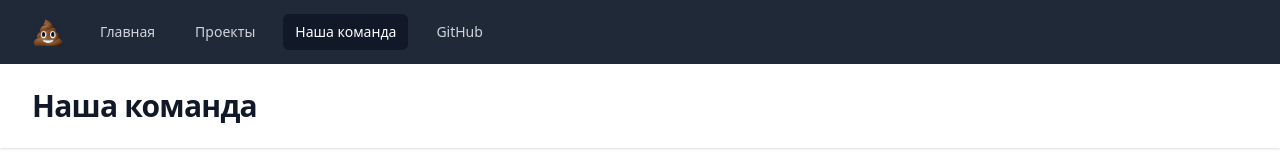
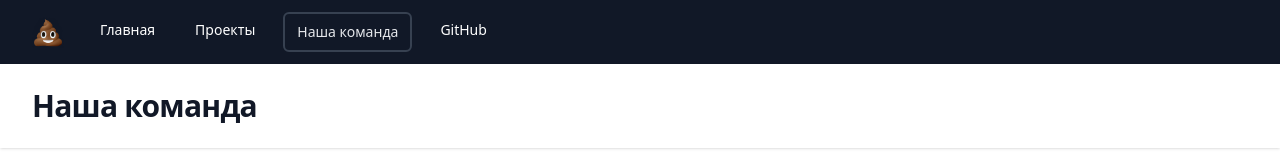
Before and after one commit to ShitCoderz/shitcoderz.ru, a Nuxt app: page /team in a window 1280 px wide. Shown: the top 160 px of the page. Built offline with nearby package versions, Linux system fonts and the light colour scheme.

Commit message:
Some changes

```diff
--- a/components/NavBar.vue
+++ b/components/NavBar.vue
@@ -1,13 +1,32 @@
+<script setup>
+import { Disclosure, DisclosureButton, DisclosurePanel } from "@headlessui/vue";
+import { Bars3Icon, XMarkIcon } from "@heroicons/vue/24/outline";
+import ShitIcon from "@/assets/images/logo.png";
+
+const route = useRoute();
+
+const navigation = [
+  { name: "Главная", href: "/" },
+  { name: "Проекты", href: "/projects" },
+  { name: "Наша команда", href: "/team" },
+  {
+    name: "GitHub",
+    href: "https://github.com/ShitCoderz",
+    target: "_blank",
+  },
+];
+</script>
+
 <template>
-  <Disclosure as="nav" class="bg-gray-800" v-slot="{ open }">
+  <Disclosure as="nav" class="bg-gray-900 shadow" v-slot="{ open }">
     <div class="mx-auto max-w-7xl px-2 sm:px-6 lg:px-8">
       <div class="relative flex h-16 items-center justify-between">
         <div class="absolute inset-y-0 left-0 flex items-center sm:hidden">
           <!-- Mobile menu button-->
           <DisclosureButton
-            class="inline-flex items-center justify-center rounded-md p-2 text-gray-400 hover:bg-gray-700 hover:text-white focus:outline-none focus:ring-2 focus:ring-inset focus:ring-white"
+            class="inline-flex items-center justify-center rounded-md p-2 text-white hover:bg-gray-700 hover:text-white focus:outline-none focus:ring-2 focus:ring-inset focus:ring-white"
           >
-            <span class="sr-only">Open main menu</span>
+            <span class="sr-only">Открыть главное меню</span>
             <Bars3Icon v-if="!open" class="block h-6 w-6" aria-hidden="true" />
             <XMarkIcon v-else class="block h-6 w-6" aria-hidden="true" />
           </DisclosureButton>
@@ -18,12 +37,12 @@
           <div class="flex flex-shrink-0 items-center">
             <img
               class="block h-8 w-auto lg:hidden"
-              src="@/assets/images/logo.png"
+              :src="ShitIcon"
               alt="ShitCoderz"
             />
             <img
               class="hidden h-8 w-auto lg:block"
-              src="@/assets/images/logo.png"
+              :src="ShitIcon"
               alt="ShitCoderz"
             />
           </div>
@@ -33,11 +52,11 @@
                 v-for="item in navigation"
                 :key="item.name"
                 :to="item.href"
-                :target="item?.target"
+                :target="item.target"
                 :class="[
                   route.path === item.href
-                    ? 'bg-gray-900 text-white'
-                    : 'text-gray-300 hover:bg-gray-700 hover:text-white',
+                    ? 'text-gray-200 border-2 border-gray-700'
+                    : 'text-white hover:text-gray-200',
                   'px-3 py-2 rounded-md text-sm font-medium',
                 ]"
                 :aria-current="route.path === item.href ? 'page' : undefined"
@@ -54,36 +73,18 @@
         <DisclosureButton
           v-for="item in navigation"
           :key="item.name"
-          as="NuxtLink"
-          :to="item.href"
+          as="a"
+          :href="item.href"
           :class="[
             route.path === item.href
               ? 'bg-gray-900 text-white'
               : 'text-gray-300 hover:bg-gray-700 hover:text-white',
             'block px-3 py-2 rounded-md text-base font-medium',
           ]"
-          :aria-current="item.current ? 'page' : undefined"
+          :aria-current="route.path === item.href ? 'page' : undefined"
           >{{ item.name }}</DisclosureButton
         >
       </div>
     </DisclosurePanel>
   </Disclosure>
 </template>
-
-<script setup>
-import { Disclosure, DisclosureButton, DisclosurePanel } from "@headlessui/vue";
-import { Bars3Icon, XMarkIcon } from "@heroicons/vue/24/outline";
-
-const route = useRoute();
-
-const navigation = [
-  { name: "Главная", href: "/" },
-  { name: "Проекты", href: "/projects" },
-  { name: "Наша команда", href: "/team" },
-  {
-    name: "GitHub",
-    href: "https://github.com/ShitCoderz",
-    target: "_blank",
-  },
-];
-</script>
--- a/components/Project.vue
+++ b/components/Project.vue
@@ -26,6 +26,8 @@ export default {
     data: {
       name: String,
       href: String,
+      imageSrc: String,
+      description: String,
     },
   },
 };
--- a/pages/team.vue
+++ b/pages/team.vue
@@ -26,6 +26,7 @@
 <script setup>
 import GitHubIcon from "@/assets/images/icons/github.svg";
 import TelegramIcon from "@/assets/images/icons/telegram.svg";
+import ShitEyesIcon from "@/assets/images/icons/shit_eyes.svg";
 
 const team = [
   {
@@ -34,6 +35,11 @@ const team = [
     desc: "Борец с прототипами и %",
     avatar: "https://github.com/Akann2.png",
     socials: [
+      {
+        label: "Akan on ShitCoderz",
+        link: "https://akan.shitcoderz.ru",
+        image: ShitEyesIcon,
+      },
       {
         label: "GitHub",
         link: "https://github.com/Akann2",
@@ -47,6 +53,11 @@ const team = [
     desc: "Создал хуйню, фанат Доры",
     avatar: "https://github.com/Yota002.png",
     socials: [
+      {
+        label: "Yota on ShitCoderz",
+        link: "https://yota.shitcoderz.ru",
+        image: ShitEyesIcon,
+      },
       {
         label: "GitHub",
         link: "https://github.com/Yota002",
```
Also changed, not shown: assets/images/icons/shit.svg (added), assets/images/icons/shit_eyes.svg (added).
